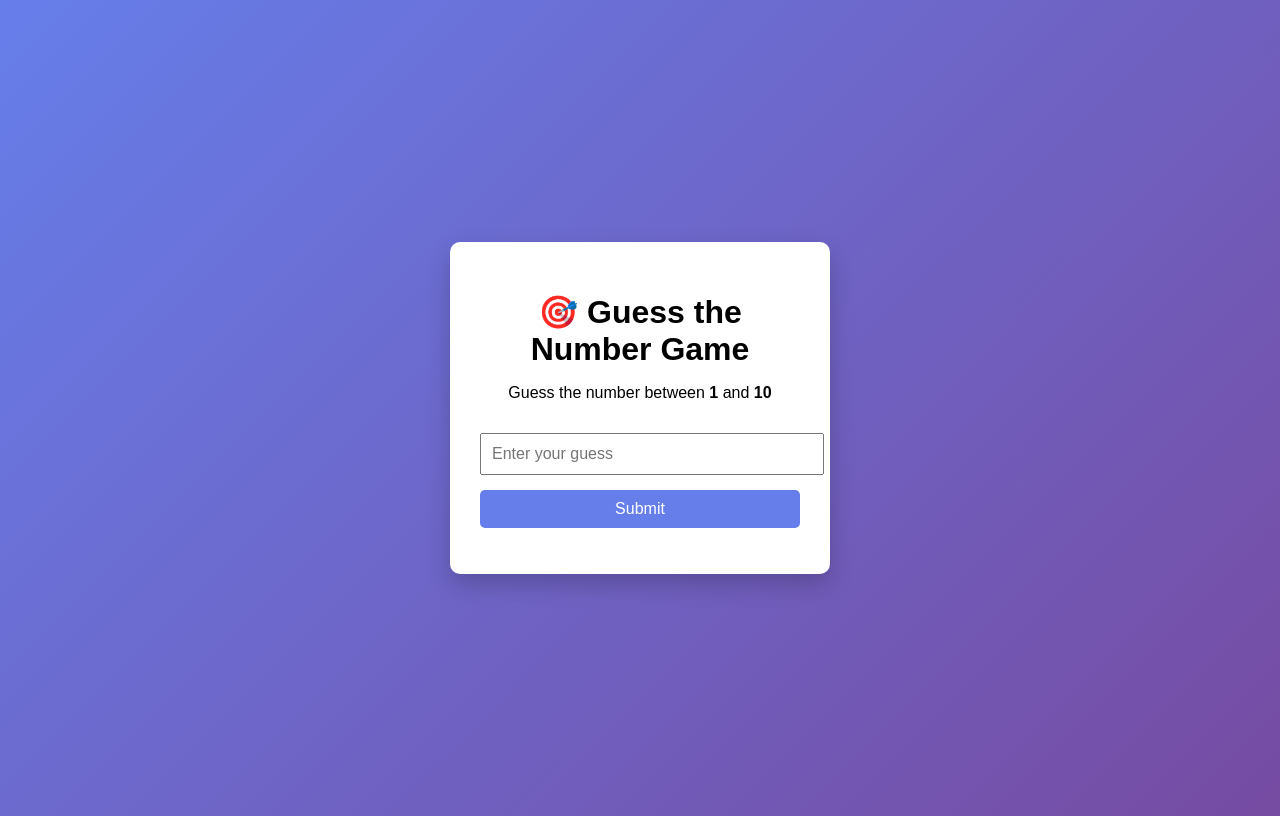
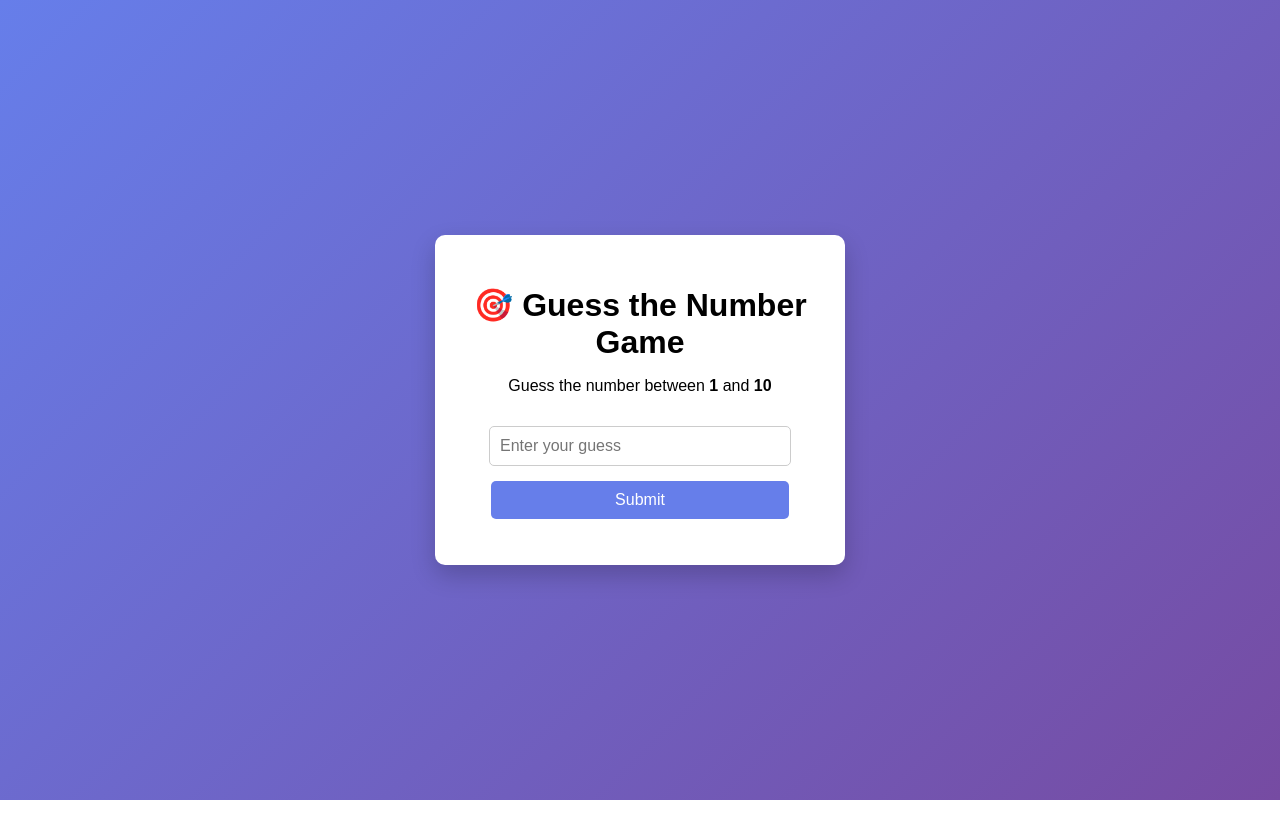
Before and after one commit to Dhana29032006/guess-the-number, a plain HTML site: page index.html in a window 1280 px wide. Drawn offline with Linux system fonts and the light colour scheme.

Commit message:
style.css
style.css is used to separate the visual styling from HTML, making the web page look better, easier to maintain, and reusable across multiple pages.

```diff
--- a/style.css
+++ b/style.css
@@ -5,12 +5,13 @@ body {
     display: flex;
     justify-content: center;
     align-items: center;
+    margin: 0;
 }
 
 .game-container {
-    background: #ffffff;
+    background: #fff;
     padding: 30px;
-    width: 320px;
+    width: 350px;
     text-align: center;
     border-radius: 10px;
     box-shadow: 0 10px 25px rgba(0, 0, 0, 0.2);
@@ -21,16 +22,18 @@ h1 {
 }
 
 input {
-    width: 100%;
+    width: 80%;
     padding: 10px;
     margin-top: 15px;
     font-size: 16px;
+    border-radius: 5px;
+    border: 1px solid #ccc;
 }
 
 button {
     margin-top: 15px;
     padding: 10px;
-    width: 100%;
+    width: 85%;
     background-color: #667eea;
     color: white;
     border: none;
```
